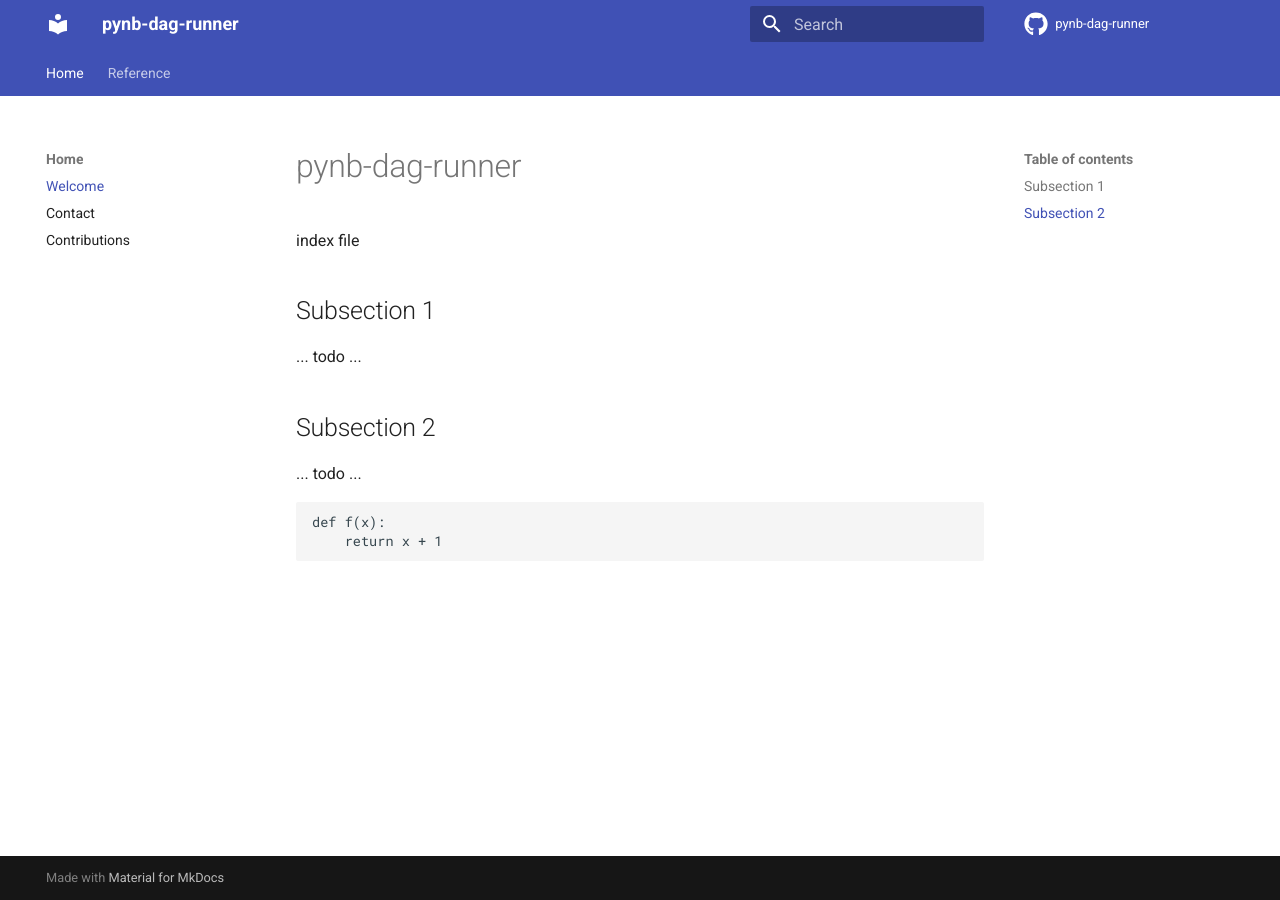
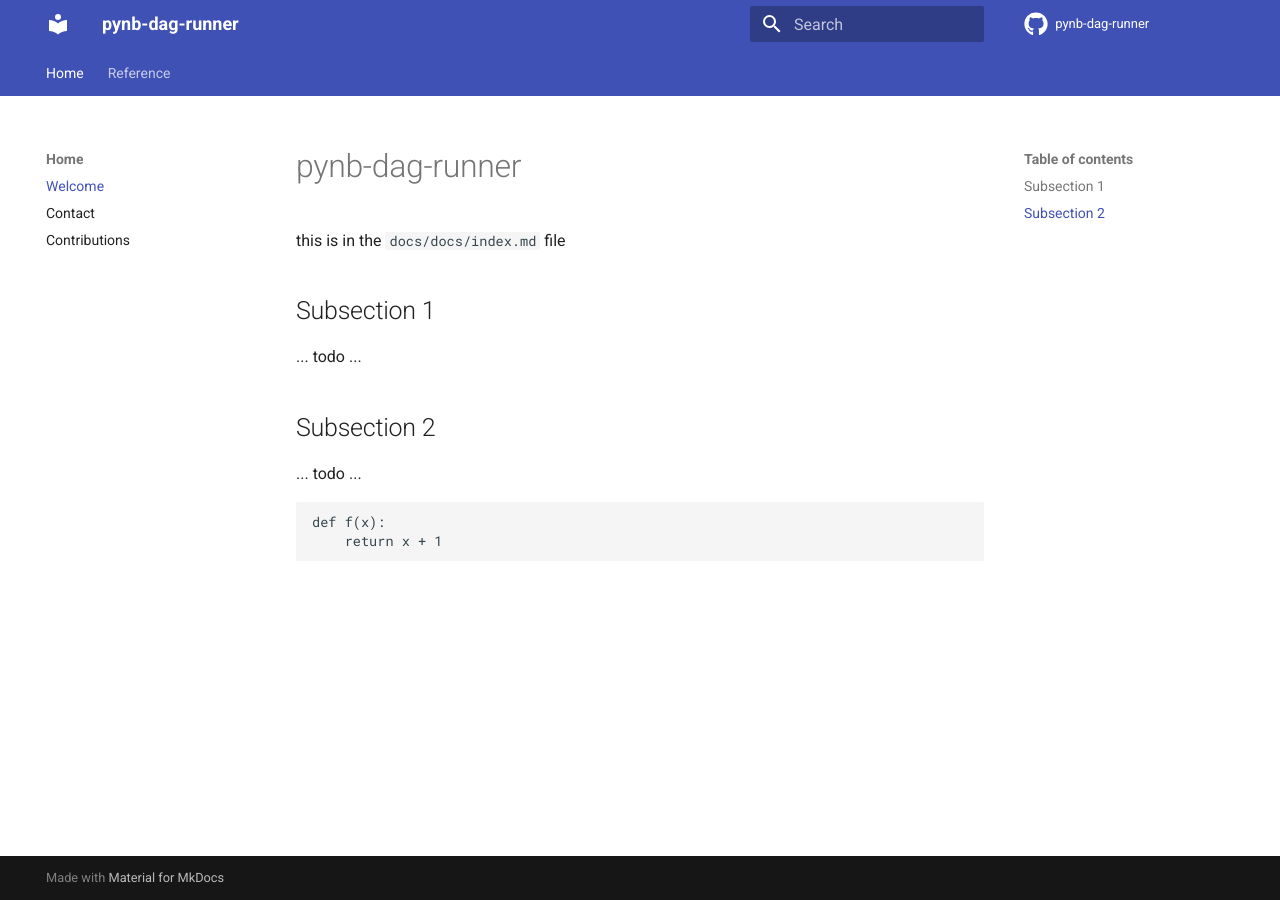
Before and after one commit to composable-logs/composable-logs, an MkDocs documentation site: the page built from docs/docs/index.md, in a window 1280 px wide. Built offline with MkDocs 1.6.1 and Material for MkDocs 9.7.7, drawn with Linux system fonts in a browser that asks for light colours; comment, search, counter and statistics services are not loaded.

Commit message:
Dummy docs edit (#112)

```diff
--- a/docs/docs/index.md
+++ b/docs/docs/index.md
@@ -1,6 +1,6 @@
 # pynb-dag-runner
 
-index file
+this is in the `docs/docs/index.md` file
 
 ## Subsection 1
 ... todo ...
```
